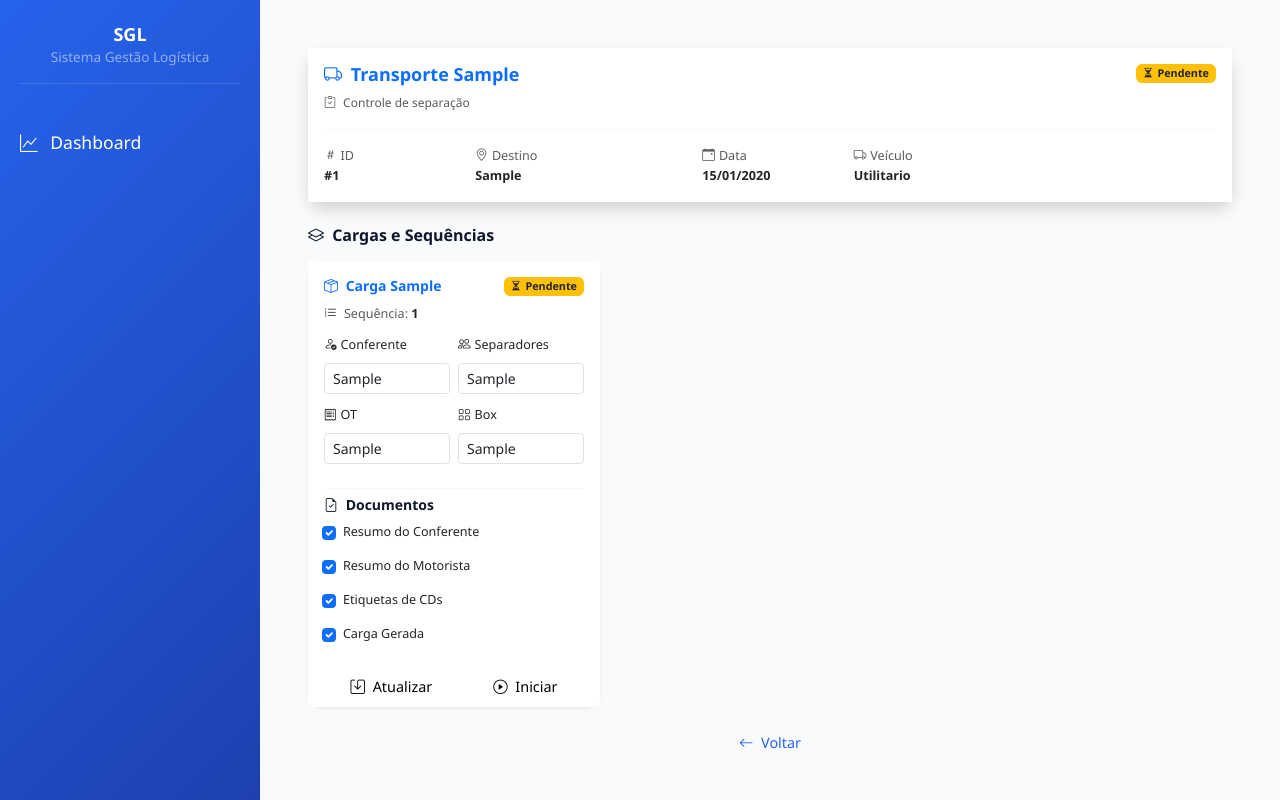
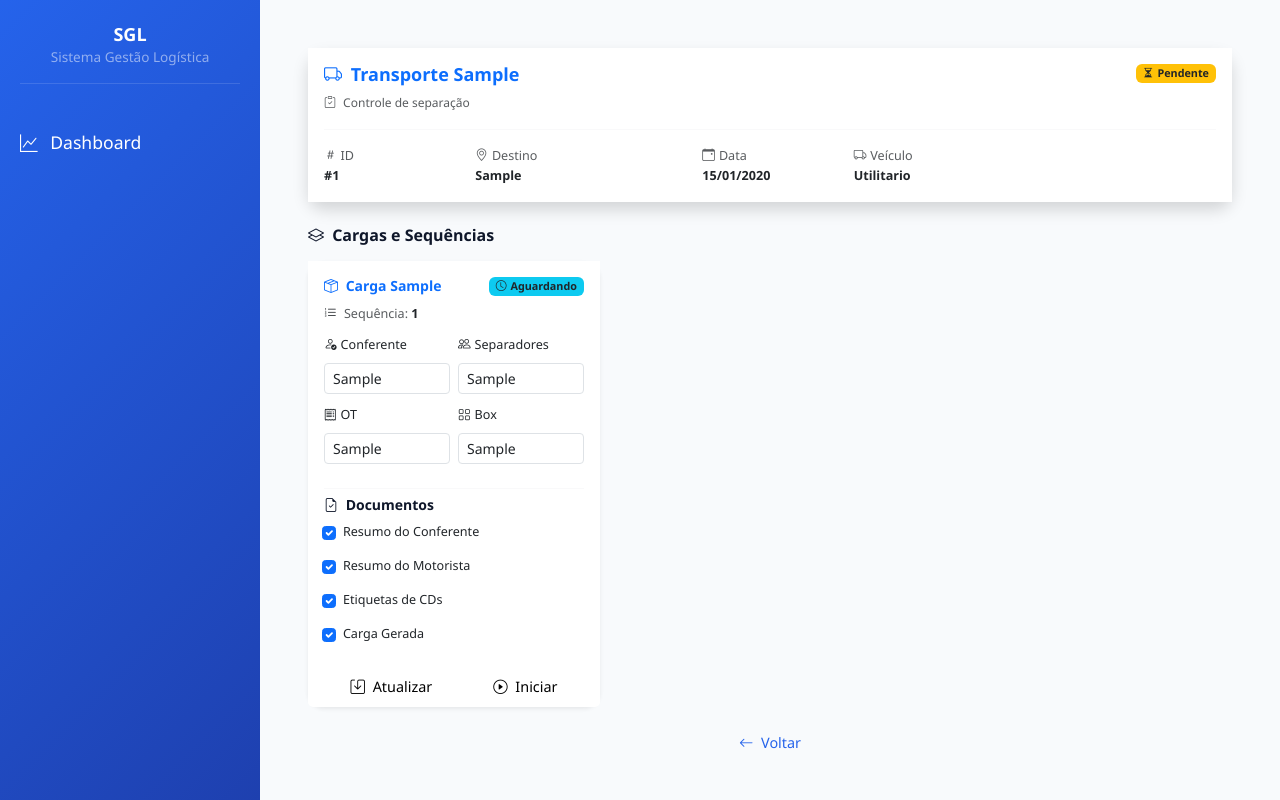
Before and after one commit to anderson-santos10/sgl-system, a Django app: page /expedicao/separacao/editar/1/ in a window 1280 px wide. Run offline with Django 5.2, Linux system fonts and the light colour scheme; tables that the repository leaves empty hold one stand-in row (values such as "Sample post"); some libraries are stand-ins or nearby versions.

Commit message:
Padroniza status entre ControleSeparacao e SeparacaoCarga

```diff
--- a/expedicao/models.py
+++ b/expedicao/models.py
@@ -63,12 +63,12 @@ class SeparacaoCarga(models.Model):
 
     seq = models.PositiveIntegerField()
 
-    STATUS_PENDENTE = "Pendente"
+    STATUS_AGUARDANDO = "Aguardando"
     STATUS_EM_ANDAMENTO = "Em Andamento"
     STATUS_CONCLUIDO = "Concluido"
 
     STATUS_CHOICES = [
-        (STATUS_PENDENTE, "Pendente"),
+        (STATUS_AGUARDANDO, "Aguardando"),
         (STATUS_EM_ANDAMENTO, "Em Andamento"),
         (STATUS_CONCLUIDO, "Concluído"),
     ]
@@ -76,7 +76,7 @@ class SeparacaoCarga(models.Model):
     status = models.CharField(
         max_length=20,
         choices=STATUS_CHOICES,
-        default=STATUS_PENDENTE
+        default=STATUS_AGUARDANDO
     )
 
     numero_transporte = models.CharField(max_length=10)
--- a/expedicao/views.py
+++ b/expedicao/views.py
@@ -108,16 +108,13 @@ class CenarioSeparacaoView(LoginRequiredMixin, ListView):
             queryset = queryset.filter(lecom__data=filtros["data"])
 
         if filtros["lecom"]:
-            queryset = queryset.filter(
-                lecom__lecom__icontains=filtros["lecom"])
+            queryset = queryset.filter(lecom__lecom__icontains=filtros["lecom"])
 
         if filtros["destino"]:
-            queryset = queryset.filter(
-                lecom__destino__icontains=filtros["destino"])
+            queryset = queryset.filter(lecom__destino__icontains=filtros["destino"])
 
         if filtros["veiculo"]:
-            queryset = queryset.filter(
-                lecom__veiculo__tipo_veiculo=filtros["veiculo"])
+            queryset = queryset.filter(lecom__veiculo__tipo_veiculo=filtros["veiculo"])
 
         if filtros["carga"]:
             queryset = queryset.filter(
@@ -144,30 +141,6 @@ class CenarioSeparacaoView(LoginRequiredMixin, ListView):
 
         return context
 
-    def post(self, request, *args, **kwargs):
-        controle_id = request.POST.get("controle_id")
-
-        if controle_id:
-            controle = get_object_or_404(ControleSeparacao, pk=controle_id)
-            controle.status = ControleSeparacao.STATUS_EM_ANDAMENTO
-            controle.save()
-
-        return redirect("expedicao:cenario_separacao")
-
-    def get_context_data(self, **kwargs):
-        context = super().get_context_data(**kwargs)
-
-        context["grupo_cargas"] = [
-            {
-                "grupo": controle,
-                "cargas": controle.cargas.all().order_by("seq"),
-            }
-            for controle in context["grupo_cargas"]
-        ]
-
-        context["veiculos"] = Veiculo.TIPO_VEICULO_CHOICES
-
-        return context
 
 
 class DetalheCardView(LoginRequiredMixin, View):
@@ -203,17 +176,18 @@ class DetalheCardView(LoginRequiredMixin, View):
                 )
 
         if controle.status == ControleSeparacao.STATUS_PENDENTE:
+            controle.status = ControleSeparacao.STATUS_AGUARDANDO
             controle.liberar_separacao()
+            controle.save()
+
+            SeparacaoCarga.objects.filter(controle=controle).update(status=SeparacaoCarga.STATUS_AGUARDANDO)
 
             messages.success(
                 request,
                 f"Separação {lecom} liberada e enviada para o cenário.",
             )
         else:
-            messages.warning(
-                request,
-                "Transporte já foi liberado.",
-            )
+            messages.warning(request,f"Transporte {lecom} já foi liberado.",)
 
         return redirect("expedicao:cenario_separacao")
 
@@ -266,15 +240,16 @@ class EditarSeparacaoView(View):
                 carga.carga_gerada = bool(request.POST.get("carga_gerada"))
 
                 # =================== INICIAR CARGA ===================
-                if acao == "iniciar" and carga.status == carga.STATUS_PENDENTE:
+                if acao == "iniciar" and carga.status == carga.STATUS_AGUARDANDO:
                     carga.status = carga.STATUS_EM_ANDAMENTO
                     controle.status = controle.STATUS_EM_ANDAMENTO
                     if not carga.inicio_separacao:
                         carga.inicio_separacao = timezone.now()
                     carga.save()
+                    controle.save()
 
                     # Atualiza controle se ainda estiver pendente
-                    if controle.status == controle.STATUS_PENDENTE:
+                    if controle.status == controle.STATUS_AGUARDANDO:
                         controle.status = controle.STATUS_EM_ANDAMENTO
                         if not controle.inicio_separacao:
                             controle.inicio_separacao = timezone.now()
@@ -288,7 +263,7 @@ class EditarSeparacaoView(View):
                     carga.save()
 
                     # Se todas as cargas estiverem concluídas, finaliza o controle
-                    cargas_pendentes = controle.cargas.filter(status__in=[SeparacaoCarga.STATUS_PENDENTE,
+                    cargas_pendentes = controle.cargas.filter(status__in=[SeparacaoCarga.STATUS_EM_ANDAMENTO,
                                     SeparacaoCarga.STATUS_EM_ANDAMENTO]
                     )
                     if not cargas_pendentes.exists():
--- a/templates/base.html
+++ b/templates/base.html
@@ -12,7 +12,7 @@
     <link rel="shortcut icon" href="{% static 'img/sgl-favicon.png' %}">
 
     <!-- Bootstrap e ícones -->
-    <link rel="stylesheet" href="https://cdn.jsdelivr.net/npm/bootstrap-icons@1.10.5/font/bootstrap-icons.css">
+    <link rel="stylesheet" href="https://cdn.jsdelivr.net/npm/bootstrap-icons@1.11.1/font/bootstrap-icons.css">
     <link rel="stylesheet" href="https://cdn.jsdelivr.net/npm/bootstrap@5.3.7/dist/css/bootstrap.min.css">
 
     <!-- CSS base -->
--- a/templates/expedicao/editar_separacao.html
+++ b/templates/expedicao/editar_separacao.html
@@ -158,7 +158,7 @@
                         <i class="bi bi-save me-1"></i> Atualizar
                     </button>
 
-                    {% if carga.status == 'Pendente' %}
+                    {% if carga.status == 'Aguardando' %}
                         <button type="submit" name="acao" value="iniciar"
                                 class="sgl-btn sgl-btn-outline-secondary flex-fill">
                             <i class="bi bi-play-circle me-1"></i> Iniciar
```
Also changed, not shown: templates/expedicao/cenario_separacao.html (+7 -3 lines), transport/views.py (+6 -6 lines), expedicao/migrations/0010_alter_separacaocarga_status.py (added).
